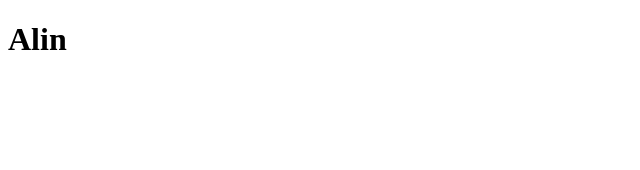
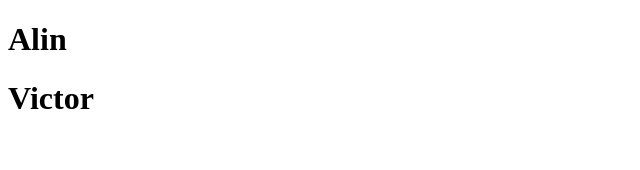
Before and after one commit to alin1k/rostil-tehnoserv, a Next.js app: page / in a window 1280 px wide. Shown: the top 170 px of the page, without its empty margins (0-640 px from the left). Built offline with nearby package versions, Linux system fonts and the light colour scheme.

Commit message:
am adaugat numele

```diff
--- a/src/app/page.js
+++ b/src/app/page.js
@@ -4,6 +4,7 @@ export default function Home() {
   return (
     <div>
       <h1>Alin</h1>
+      <h1>Victor</h1>
     </div>
   );
 }
```
